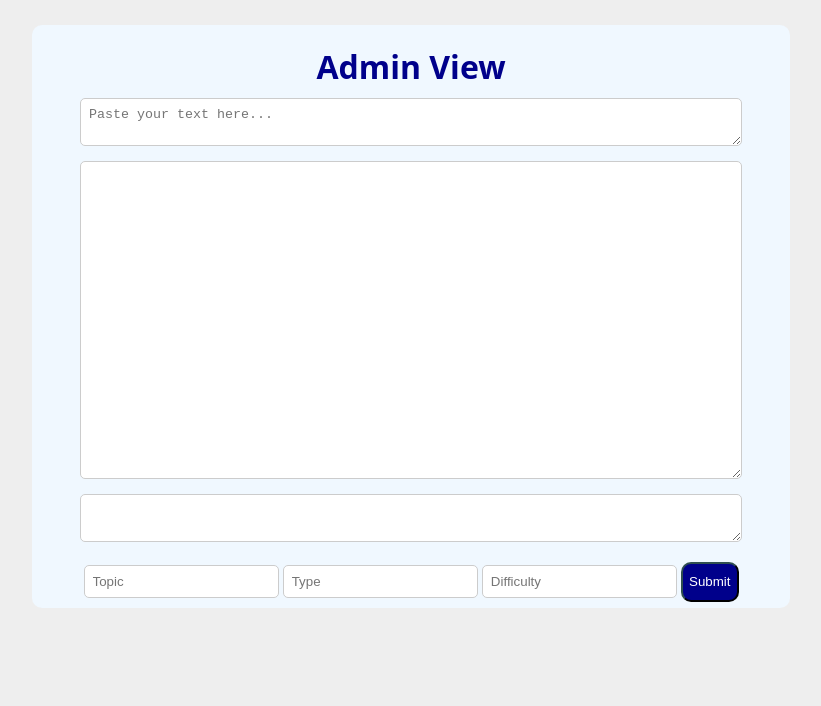
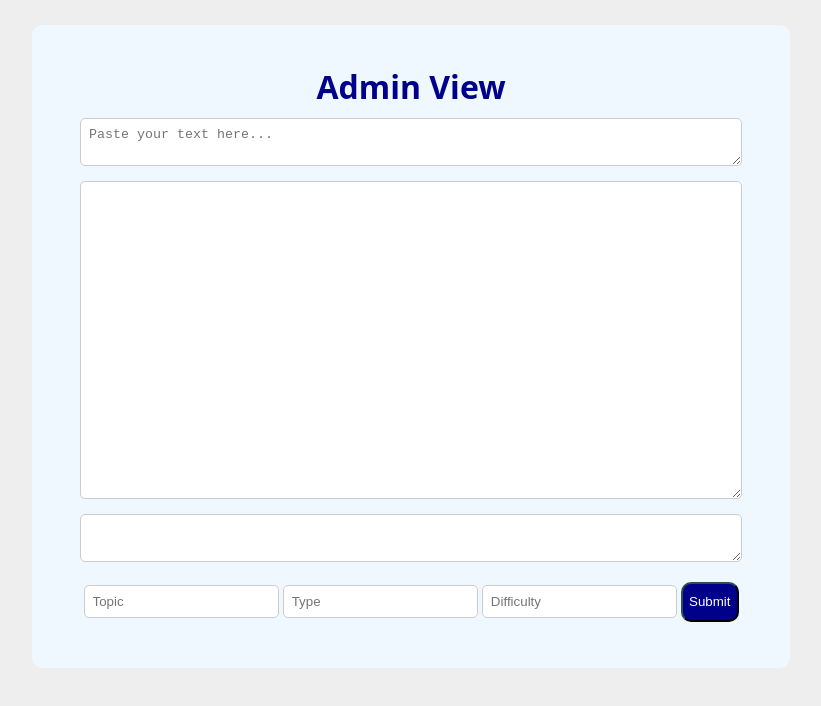
Before and after one commit to bnpd/LanGam, a SvelteKit app: page /admin in a window 1280 px wide. Shown: the top 706 px of the page, without its empty margins (229-1050 px from the left). Built offline with nearby package versions, Linux system fonts and the light colour scheme; what pocketbase would draw is missing.

Commit message:
add missing changes from last commit

```diff
--- a/src/routes/admin/+page.svelte
+++ b/src/routes/admin/+page.svelte
@@ -47,7 +47,7 @@
 	<title>Admin View - Automated Language Learning AI</title>
 </svelte:head>
 
-<form class="boxBig" on:submit|preventDefault={onSubmit}>
+<form class="card" on:submit|preventDefault={onSubmit}>
   <h1>Admin View</h1>
   <textarea name="title" placeholder="Paste your text here..." on:input={onTitleInput} bind:value={title} required></textarea>
   <textarea name="text" rows="20" placeholder="" bind:value={body} required></textarea>
--- a/src/routes/global.css
+++ b/src/routes/global.css
@@ -57,11 +57,15 @@ input[type="text"], input[type="email"], input[type="password"] {
   border-radius: 5px;
 }
 
-.boxBig {
-  padding: 0 20px 0 20px;
+.card {
+  padding: 20px;
   background-color: aliceblue;
   border-radius: 10px;
   margin: 5px;
+}
+
+.card > *:first-child, .card > *:first-child > *:first-child {
+  margin-top: 0;
 }
 
 .forceOneLine > * {
@@ -91,6 +95,7 @@ input[type="text"], input[type="email"], input[type="password"] {
 }
 
 #divTask, #solutionField {
+  padding: 0 0.2em;
   height: calc(50% - 0.75em);
   overflow-y: scroll;
   overflow-x: hidden;
@@ -282,7 +287,11 @@ input[type="text"], input[type="email"], input[type="password"] {
     margin: 20px auto;
   }
 
-  .boxBig {
-    padding: 10px 40px 0 40px;
+  .card {
+    padding: 40px;
+  }
+
+  #divTask, #solutionField {
+    padding: 0 0.5em;
   }
 }
--- a/src/routes/lists/+page.svelte
+++ b/src/routes/lists/+page.svelte
@@ -57,7 +57,7 @@ function reloadLists() {
 
 <TitleWithBackgroundImageComponent>Your vocab</TitleWithBackgroundImageComponent>
 <div>
-  <div id="divLeft">
+  <div class="card" id="divLeft">
     <button id="btnExportSearchList" on:click={() => exportObject(scheduledTokens, 'Spaced Repetition Words')}>Export</button>
     <h1>
       Spaced Repetition
@@ -68,7 +68,7 @@ function reloadLists() {
       {/each}
     </ul>
   </div>
-  <div id="divRight">
+  <div class="card" id="divRight">
     <button on:click={()=>goto("/")}>◄ Back</button>
     <h1>
       Seen
```
Also changed, not shown: src/routes/lists/lists.css (+3 -6 lines), static/images/Polish.png (added).
